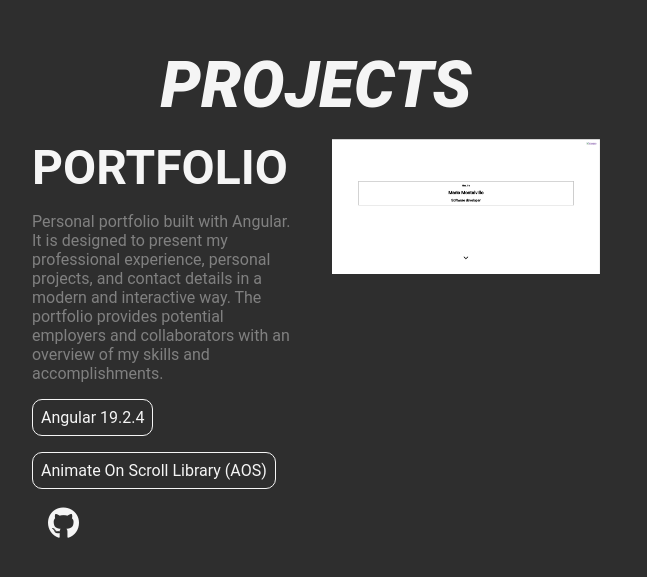
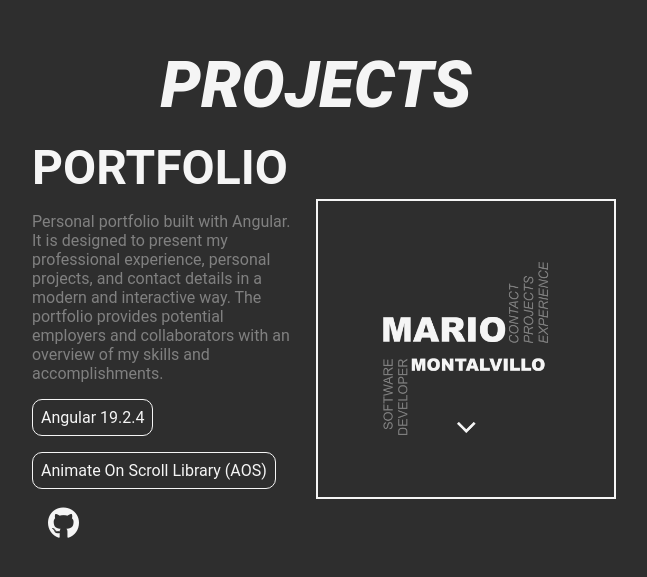
Before and after one commit to mmontalvillo98/portfolio, an Angular app: page / in a window 1280 px wide. Shown: the part 1689-2266 px from the top of the page, without its empty margins (324-971 px from the left). Built offline with nearby package versions, Linux system fonts and the light colour scheme.

Commit message:
environmets object + project image

```diff
--- a/src/app/app.config.ts
+++ b/src/app/app.config.ts
@@ -4,5 +4,8 @@ import { provideRouter } from '@angular/router';
 import { routes } from './app.routes';
 
 export const appConfig: ApplicationConfig = {
-  providers: [provideZoneChangeDetection({ eventCoalescing: true }), provideRouter(routes)]
+  providers: [
+    provideZoneChangeDetection({ eventCoalescing: true }),
+    provideRouter(routes)
+  ]
 };
--- a/src/app/components/project-card/project-card.component.scss
+++ b/src/app/components/project-card/project-card.component.scss
@@ -10,6 +10,9 @@
     padding: 1rem;
     width: 100%;
     object-fit: fit;
+    border: 2px solid;
+    max-height: 300px;
+    object-fit: contain;
 }
 
 .info {
@@ -36,6 +39,8 @@
     }
 
     .screenshot {
+        align-self: center;
+        max-height: auto;
         max-width: calc(var(--card-max-size) / 2);
         width: 50%;
     }
--- a/src/app/components/project-section/project-section.component.ts
+++ b/src/app/components/project-section/project-section.component.ts
@@ -2,7 +2,6 @@ import { Component } from '@angular/core';
 import { Project } from '../../../classes/project.class';
 import { environment } from '../../../environments/environment';
 import { CommonModule } from '@angular/common';
-import { SocialLink } from '../../../classes/social-link.class';
 import { ProjectCardComponent } from "../project-card/project-card.component";
 
 @Component({
--- a/src/classes/company.class.ts
+++ b/src/classes/company.class.ts
@@ -10,9 +10,3 @@ export class Company {
     }
 
 }
-
-export const getronics: Company = {
-    name: 'getronics',
-    logo: '/assets/media/imgs/getronics.jpeg',
-    url: 'https://www.getronics.com'
-};
--- a/src/classes/experience.class.ts
+++ b/src/classes/experience.class.ts
@@ -1,4 +1,4 @@
-import { Company, getronics } from "./company.class";
+import { Company } from "./company.class";
 
 export class Experience {
     company: Company;
@@ -15,11 +15,3 @@ export class Experience {
         this.technologies = technologies;
     }
 }
-
-export const getronicsExperience: Experience = {
-    company: getronics,
-    position: 'software developer',
-    startDate: new Date("2022-03-19"),
-    endDate: new Date(),
-    technologies: ['SpringBoot', 'SpringBatch', 'OpenApi', 'Angular', 'OracleSQL']
-};
--- a/src/classes/project.class.ts
+++ b/src/classes/project.class.ts
@@ -1,4 +1,4 @@
-import { githubPortfolio, SocialLink } from "./social-link.class";
+import { SocialLink } from "./social-link.class";
 
 export class Project {
     name: string;
@@ -15,11 +15,3 @@ export class Project {
         this.links = links;
     }
 }
-
-export const portfolio: Project = {
-    name: 'portfolio',
-    description: 'Personal portfolio built with Angular. It is designed to present my professional experience, personal projects, and contact details in a modern and interactive way. The portfolio provides potential employers and collaborators with an overview of my skills and accomplishments.',
-    image: "/assets/media/imgs/portfolio.png",
-    technologies: ['Angular 19.2.4', 'Animate On Scroll Library (AOS)'],
-    links: [githubPortfolio]
-};
--- a/src/classes/social-link.class.ts
+++ b/src/classes/social-link.class.ts
@@ -7,7 +7,3 @@ export class SocialLink {
         this.url = url;
     }
 }
-
-export const github: SocialLink = { name: 'github', url: 'https://github.com/mmontalvillo98' };
-export const githubPortfolio: SocialLink = { name: 'github', url: 'https://github.com/mmontalvillo98/portfolio' };
-export const linkedin: SocialLink = { name: 'linkedin', url: 'https://es.linkedin.com/in/mario-montalvillo-herrezuelo-505b6b242' };
--- a/src/classes/user.class.ts
+++ b/src/classes/user.class.ts
@@ -1,4 +1,4 @@
-import { github, linkedin, SocialLink } from "./social-link.class";
+import { SocialLink } from "./social-link.class";
 
 export class User {
     name: string;
@@ -15,11 +15,3 @@ export class User {
         this.socialLinks = socialLinks;
     }
 }
-
-export const user: User = {
-    name: 'Mario',
-    firstName: 'Montalvillo',
-    email: 'm.montalvillo98@gmail.com',
-    roles: ['Software Developer'],
-    socialLinks: [github, linkedin]
-};
--- a/src/environments/environment.ts
+++ b/src/environments/environment.ts
@@ -1,9 +1,36 @@
-import { Experience, getronicsExperience } from "../classes/experience.class";
-import { portfolio, Project } from "../classes/project.class";
-import { user } from "../classes/user.class";
-
-const experience: Array<Experience> = [getronicsExperience];
-
-const projects: Array<Project> = [portfolio];
-
-export const environment = { user, experience, projects };
+export const environment = {
+    user: {
+        name: 'Mario',
+        firstName: 'Montalvillo',
+        email: 'm.montalvillo98@gmail.com',
+        roles: ['Software Developer'],
+        socialLinks: [
+            { name: 'github', url: 'https://github.com/mmontalvillo98' },
+            { name: 'linkedin', url: 'https://es.linkedin.com/in/mario-montalvillo-herrezuelo-505b6b242' }
+        ]
+    },
+    experience: [
+        {
+            company: {
+                name: 'getronics',
+                logo: '/assets/media/imgs/getronics.jpeg',
+                url: 'https://www.getronics.com'
+            },
+            position: 'software developer',
+            startDate: new Date("2022-03-19"),
+            endDate: new Date(),
+            technologies: ['SpringBoot', 'SpringBatch', 'OpenApi', 'Angular', 'OracleSQL']
+        }
+    ],
+    projects: [
+        {
+            name: 'portfolio',
+            description: 'Personal portfolio built with Angular. It is designed to present my professional experience, personal projects, and contact details in a modern and interactive way. The portfolio provides potential employers and collaborators with an overview of my skills and accomplishments.',
+            image: "/assets/media/imgs/portfolio.png",
+            technologies: ['Angular 19.2.4', 'Animate On Scroll Library (AOS)'],
+            links: [
+                { name: 'github', url: 'https://github.com/mmontalvillo98/portfolio' }
+            ]
+        }
+    ]
+};
```
Also changed, not shown: diary/20250410.md (added, +2 -0 lines), src/assets/media/imgs/portfolio.png.
